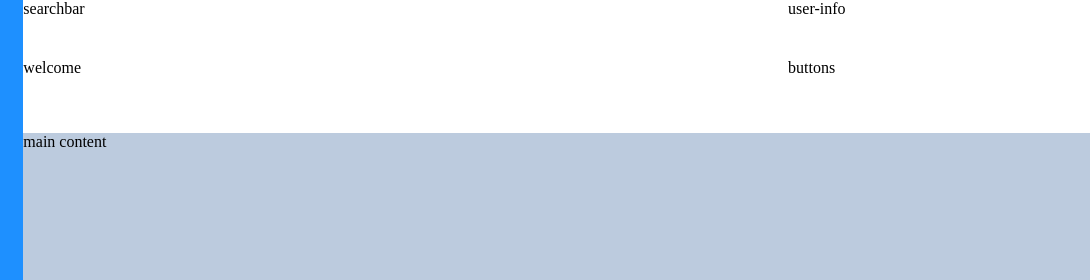
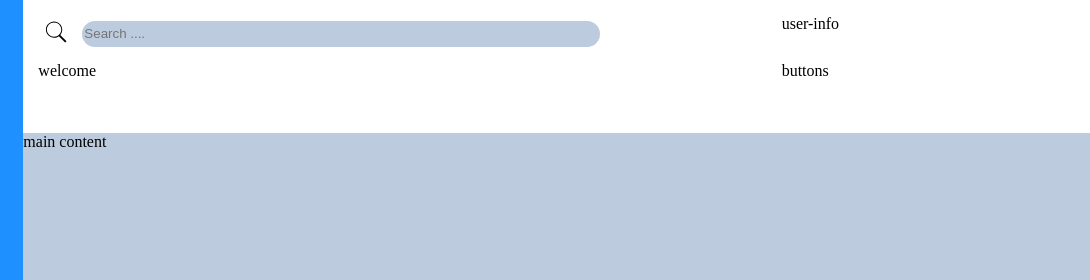
Before and after one commit to Ibn-A/dashboard, a plain HTML site: page index.html in a window 1280 px wide. Shown: the top 280 px of the page, 190-1280 px from the left. Drawn offline with Linux system fonts and the light colour scheme.

Commit message:
Setting up searchBar section - html & css code + search-icon.svg images

```diff
--- a/index.html
+++ b/index.html
@@ -10,7 +10,10 @@
 <body>
     <div class="wrapper">
         <header>
-            <div class="searchbar">searchbar</div>
+            <form action="" class="search-bar">
+                <button><img src="./images/search-icon.svg"></button>
+                <input type="text" id="search-field" class="search-input" placeholder="Search ....">
+            </form>
             <div class="user-info">user-info</div>
             <div class="welcome">welcome</div>
             <div class="buttons">buttons</div>
--- a/styles.css
+++ b/styles.css
@@ -17,6 +17,29 @@ header{
     grid-template-columns: 5fr 2fr;
     grid-template-rows: 2fr 3fr;
     gap: 10px;
+    padding: 15px;
+}
+.search-bar{
+    display: flex;
+    align-items: center;
+    gap: 0.5rem;
+}
+.search-bar img{
+    height: 1.5rem;
+    width: 1.5rem;
+}
+
+button{
+    background-color: white;
+    border: none;
+}
+.search-bar .search-input{
+    background-color: #bccbde;
+    border-radius: 60px;
+    border: none;
+    width: 70%;
+    align-items: center;
+    height: 1.5rem;
 }
 /* sidebar styles*/
 aside{
```
Also changed, not shown: images/search-icon.svg (added), 1 other file.
